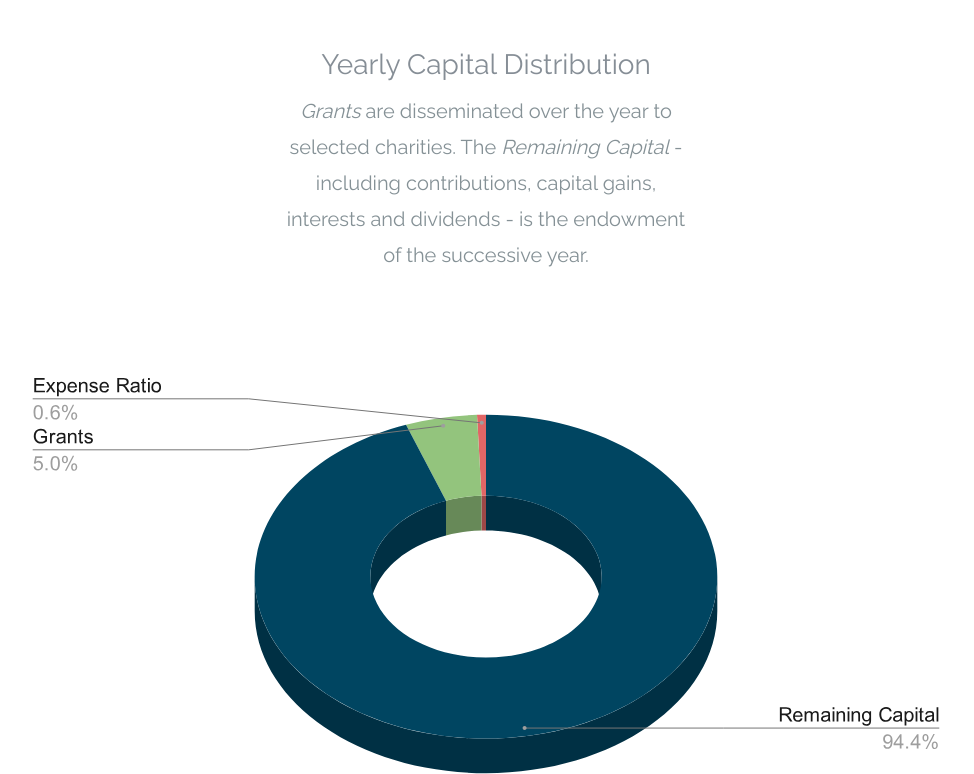
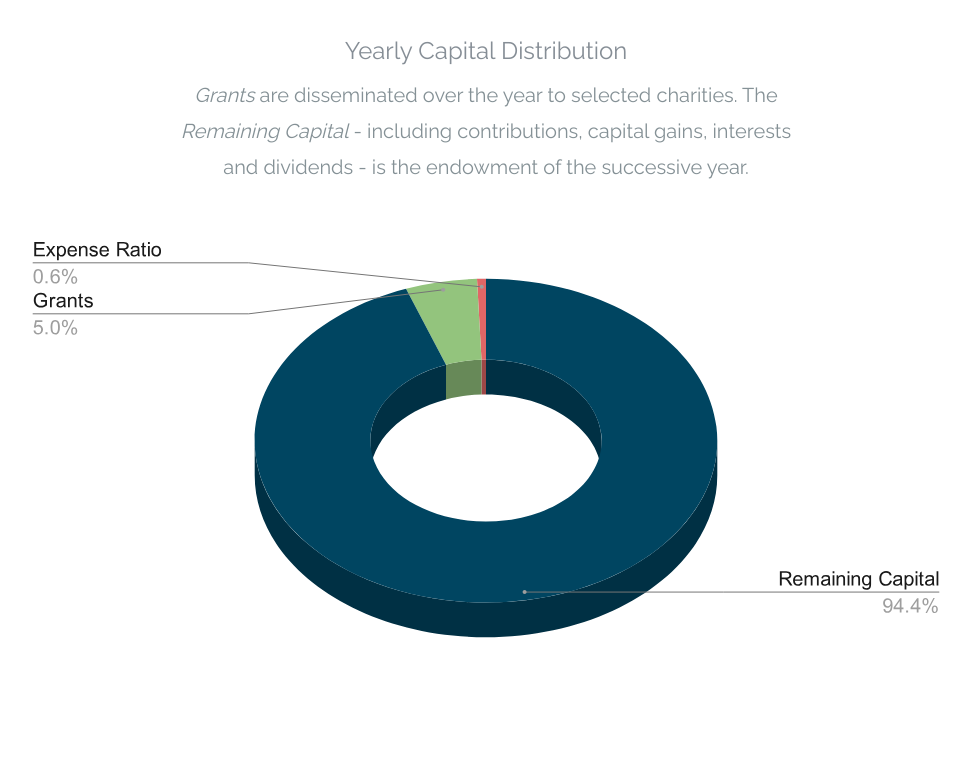
Before and after one commit to oberhauser-global/oberhauser-global.github.io, a plain HTML site: page index.html in a window 1280 px wide. Shown: the part 1866-2640 px from the top of the page, without its empty margins (154-1128 px from the left). Drawn offline with Linux system fonts and the light colour scheme; files whose address does not match are found by name.

Commit message:
Changing pie chart description style

```diff
--- a/index.html
+++ b/index.html
@@ -99,8 +99,9 @@
             <h2 class="text-uppercase ftco-uppercase">
               Oberhauser Foundation
             </h2>
+            <hr />
             <div class="row justify-content-center mb-5">
-              <div class="col-md-8">
+              <div class="col-md-10">
                 <p class="lead">
                   The Oberhauser Foundation manages the endowment for charitable
                   giving. It follows a rather moderate and low-cost investment
@@ -139,11 +140,11 @@
         </div>
       </div>
 
-      <div class="row no-gutters align-items-center ftco-animate mb-5">
-        <div class="col-md-12 mb-md-0 mb-5 text-center">
-          <h3 class="text-muted">Yearly Capital Distribution</h3>
-          <div class="row justify-content-center mb-5">
-            <div class="col-md-4">
+      <div class="row no-gutters align-items-center ftco-animate">
+        <div class="col-md-12 text-center">
+          <div class="row justify-content-center">
+            <div class="col-md-6">
+              <h4 class="text-muted">Yearly Capital Distribution</h4>
               <p class="lead">
                 <em>Grants</em> are disseminated over the year to selected
                 charities. The <em>Remaining Capital</em> - including
@@ -162,7 +163,7 @@
       id="section-about"
     >
       <div class="container">
-        <div class="row mb-5">
+        <div class="row">
           <div class="col-md-12 text-center ftco-animate">
             <h2 class="text-uppercase ftco-uppercase">About Us</h2>
             <div class="row justify-content-center mb-5">
```
